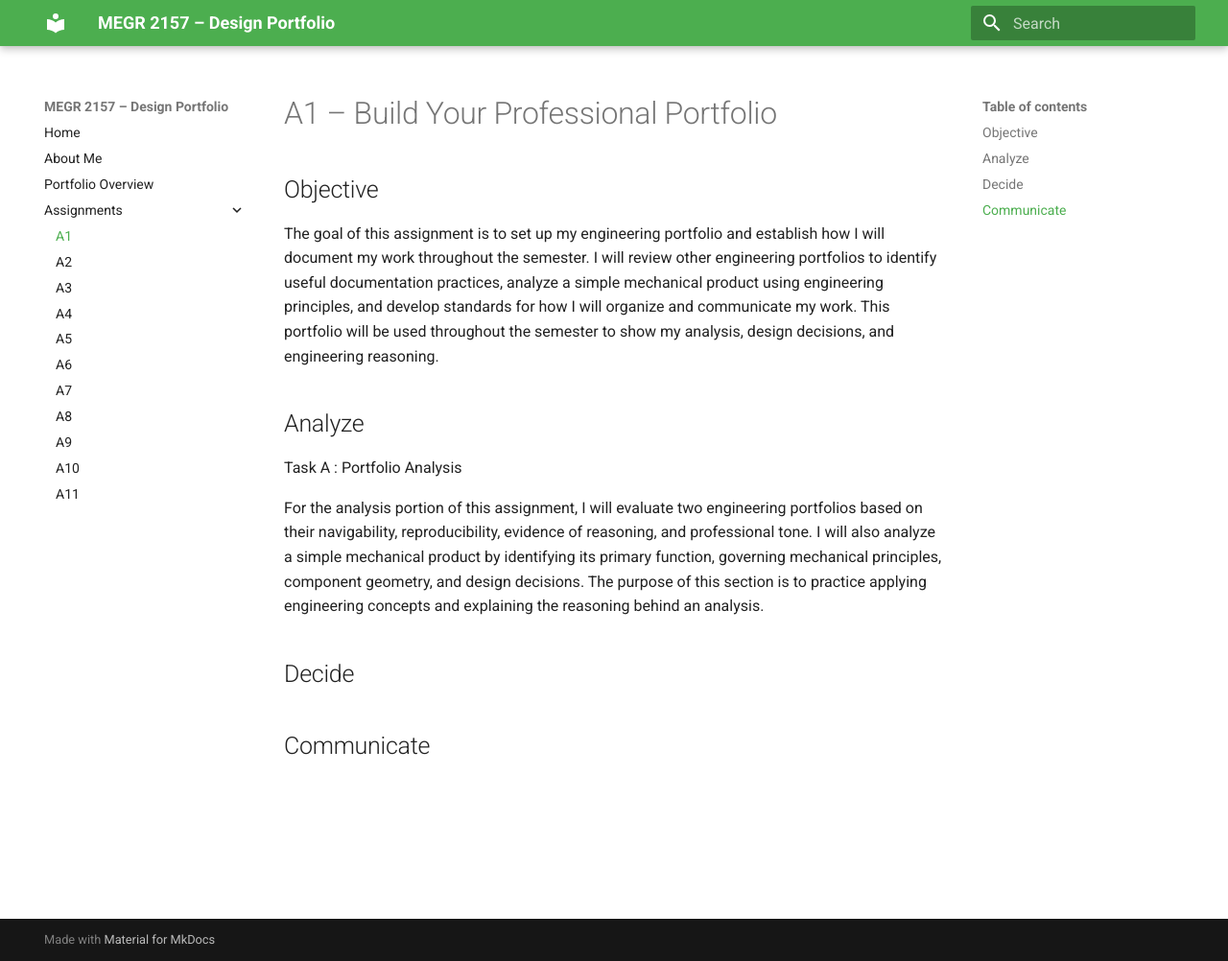
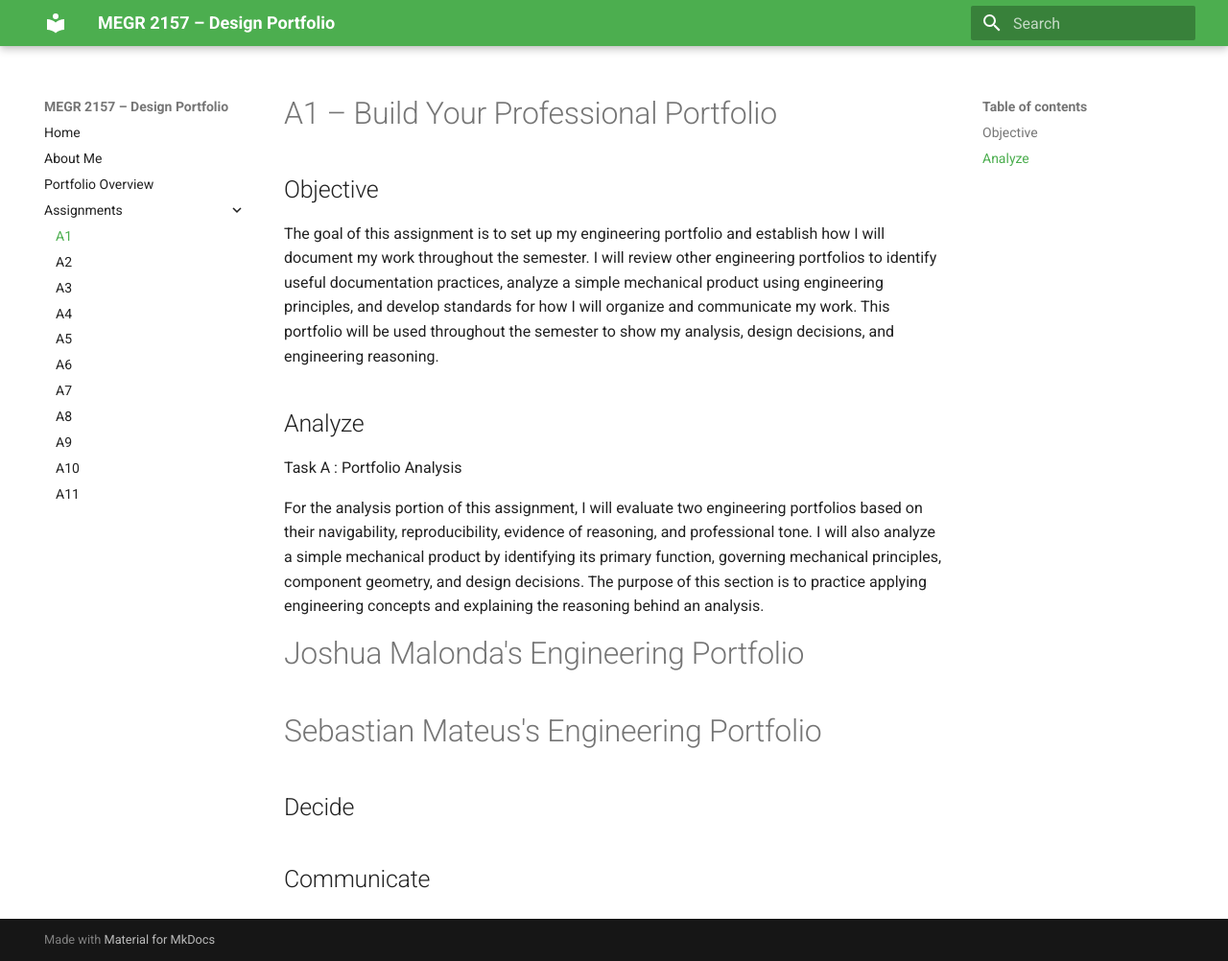
Before and after one commit to roncellis/Roncellis-megr2157-portfolio, an MkDocs documentation site: the page built from docs/assignments/A01/index.md, in a window 1280 px wide and 1002 px high. Shown: the whole window at 96% size. Built offline with MkDocs 1.6.1 and Material for MkDocs 9.7.7, drawn with Linux system fonts in a browser that asks for light colours.

Commit message:
Add portfolio sections for Joshua and Sebastian
Added sections for Joshua Malonda and Sebastian Mateus's engineering portfolios.

```diff
--- a/docs/assignments/A01/index.md
+++ b/docs/assignments/A01/index.md
@@ -8,7 +8,10 @@ Task A : Portfolio Analysis
 
 For the analysis portion of this assignment, I will evaluate two engineering portfolios based on their navigability, reproducibility, evidence of reasoning, and professional tone. I will also analyze a simple mechanical product by identifying its primary function, governing mechanical principles, component geometry, and design decisions. The purpose of this section is to practice applying engineering concepts and explaining the reasoning behind an analysis.
 
+# Joshua Malonda's Engineering Portfolio
 
+
+# Sebastian Mateus's Engineering Portfolio
 ## Decide
 
 
```
